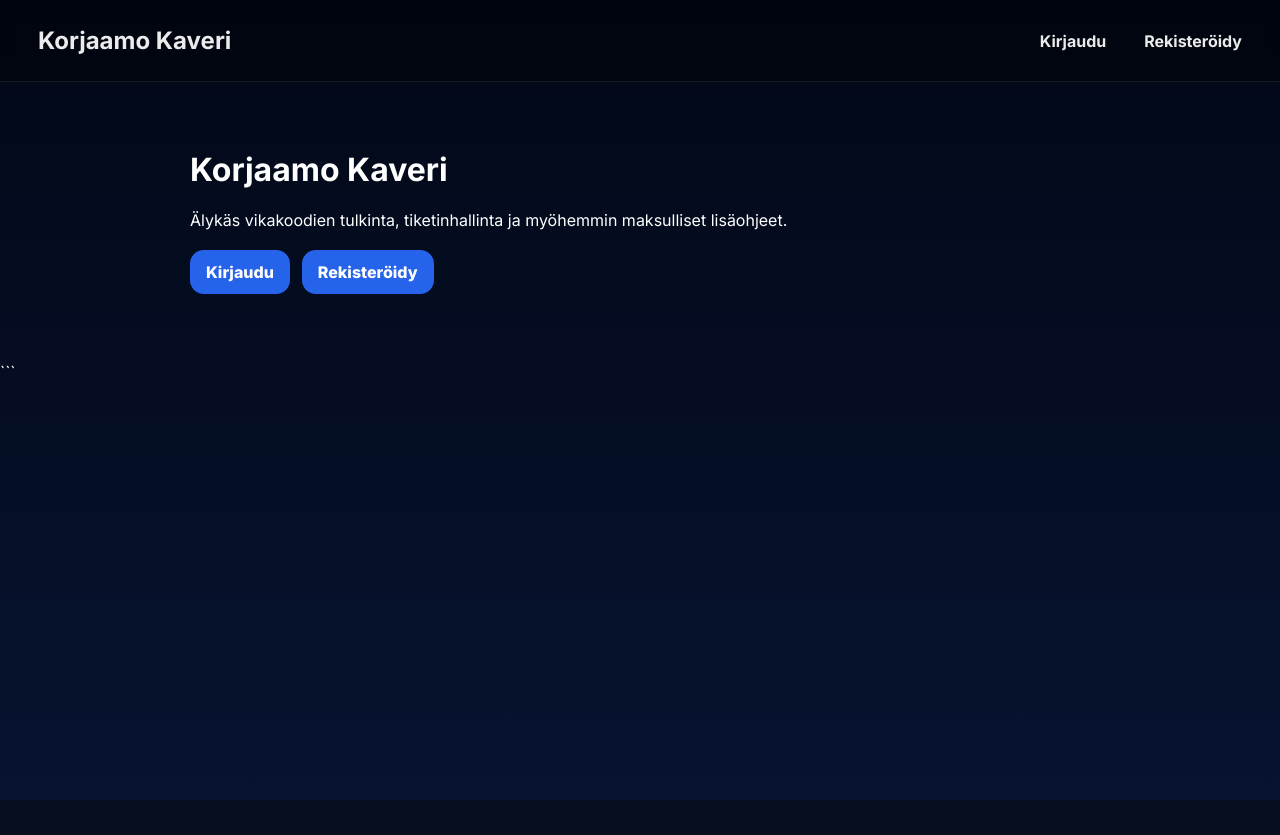
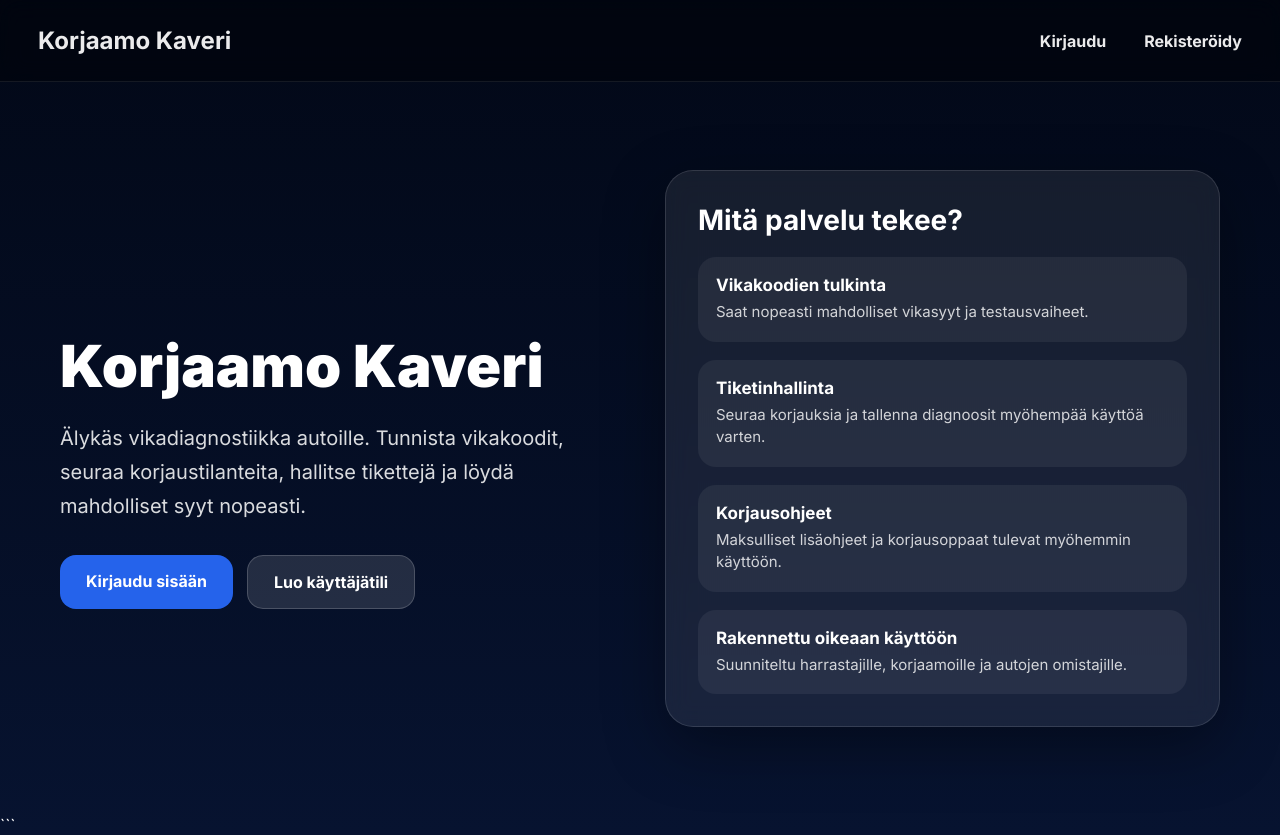
Before and after one commit to korjaamokaveri/korjaamokaveri, a Flask app: page / in a window 1280 px wide. Before the commit the page ends 800 px from the top, so only its background shows below. Run offline with Flask 3, Linux system fonts and the light colour scheme; parts of the project's set-up code (start-up, migrations or seed data) failed here and were passed over.

Commit message:
Update landing.html

```diff
--- a/templates/landing.html
+++ b/templates/landing.html
@@ -2,14 +2,169 @@
 
 {% block title %}Korjaamo Kaveri{% endblock %}
 
+{% block extra_css %}
+<style>
+    .hero {
+        max-width: 1200px;
+        margin: 60px auto;
+        padding: 0 20px;
+        display: grid;
+        grid-template-columns: 1fr 1fr;
+        gap: 50px;
+        align-items: center;
+    }
+
+    .hero-text h1 {
+        font-size: 58px;
+        line-height: 1.05;
+        margin-bottom: 24px;
+        color: white;
+        font-weight: 900;
+    }
+
+    .hero-text p {
+        font-size: 20px;
+        line-height: 1.7;
+        color: rgba(255,255,255,0.85);
+        margin-bottom: 32px;
+        max-width: 620px;
+    }
+
+    .hero-buttons {
+        display: flex;
+        gap: 14px;
+        flex-wrap: wrap;
+    }
+
+    .hero-buttons .btn {
+        padding: 16px 26px;
+        border-radius: 16px;
+        font-size: 16px;
+        font-weight: 700;
+        text-decoration: none;
+    }
+
+    .btn-secondary {
+        background: rgba(255,255,255,0.12);
+        color: white;
+        border: 1px solid rgba(255,255,255,0.18);
+    }
+
+    .hero-card {
+        background: rgba(255,255,255,0.08);
+        border: 1px solid rgba(255,255,255,0.12);
+        backdrop-filter: blur(12px);
+        border-radius: 28px;
+        padding: 32px;
+        color: white;
+        box-shadow: 0 20px 60px rgba(0,0,0,0.35);
+    }
+
+    .hero-card h2 {
+        margin-top: 0;
+        margin-bottom: 20px;
+        font-size: 28px;
+    }
+
+    .feature-list {
+        display: flex;
+        flex-direction: column;
+        gap: 18px;
+    }
+
+    .feature-item {
+        background: rgba(255,255,255,0.06);
+        border-radius: 18px;
+        padding: 18px;
+    }
+
+    .feature-item strong {
+        display: block;
+        margin-bottom: 6px;
+        font-size: 17px;
+    }
+
+    .feature-item span {
+        color: rgba(255,255,255,0.8);
+        font-size: 15px;
+        line-height: 1.5;
+    }
+
+    @media (max-width: 900px) {
+        .hero {
+            grid-template-columns: 1fr;
+            margin-top: 30px;
+        }
+
+        .hero-text h1 {
+            font-size: 42px;
+        }
+
+        .hero-text p {
+            font-size: 18px;
+        }
+    }
+</style>
+{% endblock %}
+
 {% block content %}
-<div class="card" style="max-width:900px; margin:40px auto;">
-    <h1>Korjaamo Kaveri</h1>
-    <p>Älykäs vikakoodien tulkinta, tiketinhallinta ja myöhemmin maksulliset lisäohjeet.</p>
+<section class="hero">
 
-    <div style="margin-top:20px; display:flex; gap:12px; flex-wrap:wrap;">
-        <a class="btn" href="{{ url_for('login') }}">Kirjaudu</a>
-        <a class="btn" href="{{ url_for('register') }}">Rekisteröidy</a>
+    <div class="hero-text">
+        <h1>Korjaamo Kaveri</h1>
+
+        <p>
+            Älykäs vikadiagnostiikka autoille. Tunnista vikakoodit,
+            seuraa korjaustilanteita, hallitse tikettejä ja löydä
+            mahdolliset syyt nopeasti.
+        </p>
+
+        <div class="hero-buttons">
+            <a class="btn" href="{{ url_for('login') }}">
+                Kirjaudu sisään
+            </a>
+
+            <a class="btn btn-secondary" href="{{ url_for('register') }}">
+                Luo käyttäjätili
+            </a>
+        </div>
     </div>
-</div>
+
+    <div class="hero-card">
+        <h2>Mitä palvelu tekee?</h2>
+
+        <div class="feature-list">
+
+            <div class="feature-item">
+                <strong>Vikakoodien tulkinta</strong>
+                <span>
+                    Saat nopeasti mahdolliset vikasyyt ja testausvaiheet.
+                </span>
+            </div>
+
+            <div class="feature-item">
+                <strong>Tiketinhallinta</strong>
+                <span>
+                    Seuraa korjauksia ja tallenna diagnoosit myöhempää käyttöä varten.
+                </span>
+            </div>
+
+            <div class="feature-item">
+                <strong>Korjausohjeet</strong>
+                <span>
+                    Maksulliset lisäohjeet ja korjausoppaat tulevat myöhemmin käyttöön.
+                </span>
+            </div>
+
+            <div class="feature-item">
+                <strong>Rakennettu oikeaan käyttöön</strong>
+                <span>
+                    Suunniteltu harrastajille, korjaamoille ja autojen omistajille.
+                </span>
+            </div>
+
+        </div>
+    </div>
+
+</section>
 {% endblock %}
```
